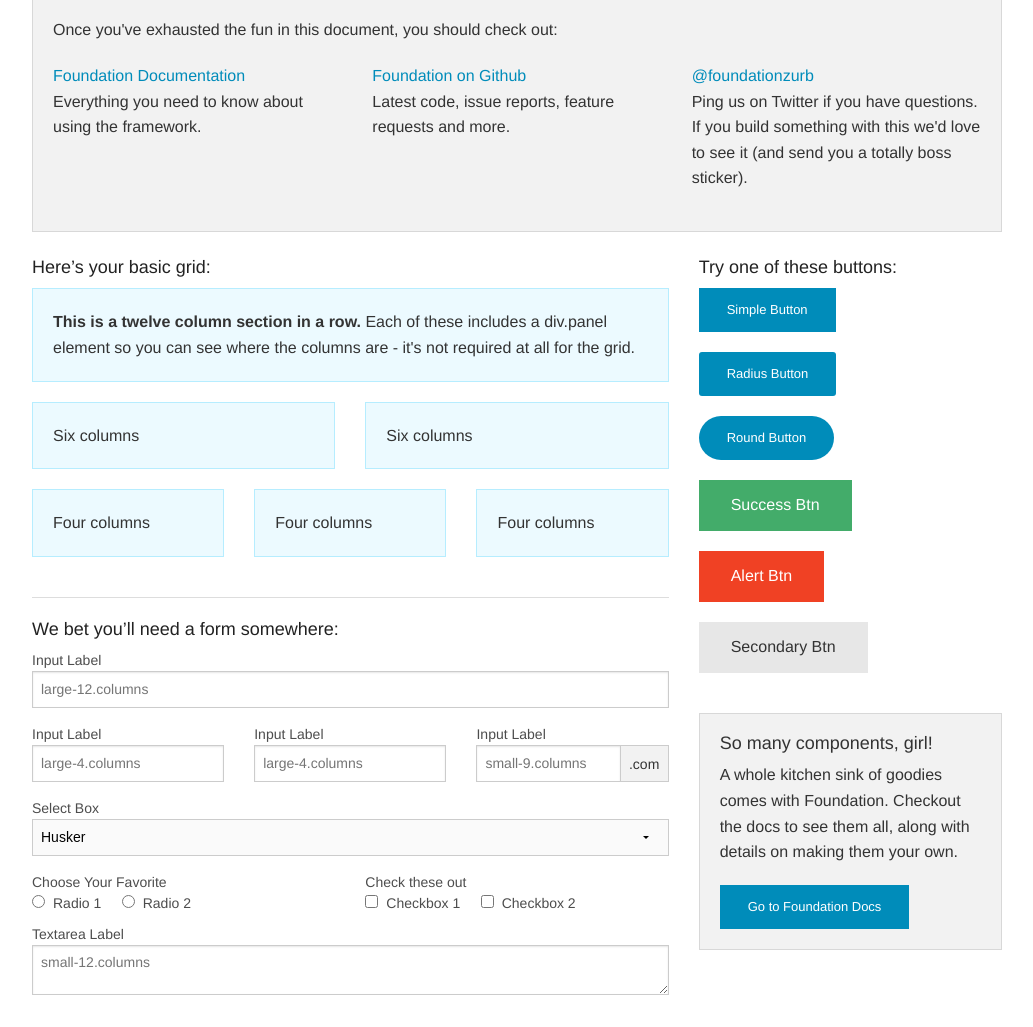
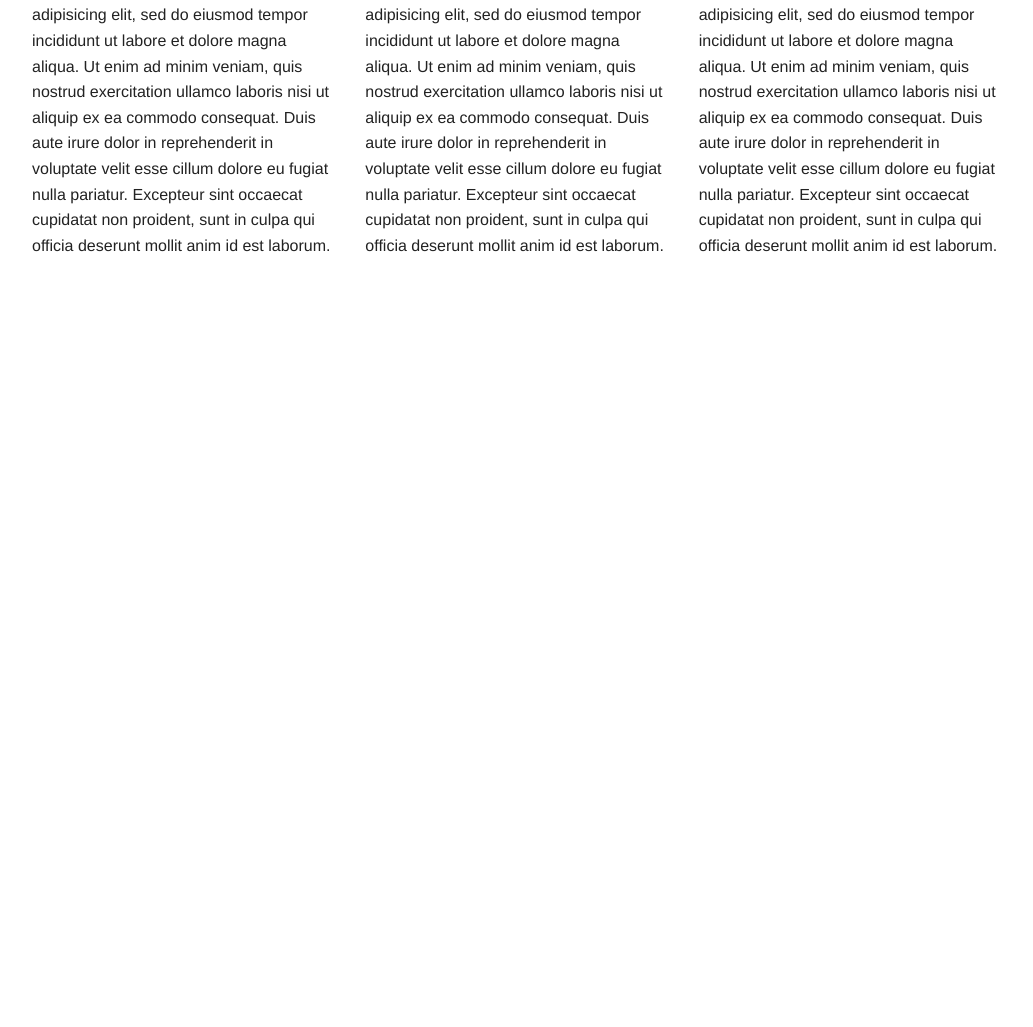
Before and after one commit to jdalgarn/378-website-starter, a plain HTML site: page index.html in a window 1280 px wide. Shown: the part 159-1186 px from the top of the page, without its empty margins (123-1156 px from the left). After the commit the page ends 800 px from the top, so only its background shows below. Drawn offline with Linux system fonts and the light colour scheme.

Commit message:
Base Base Base

```diff
--- a/index.html
+++ b/index.html
@@ -3,164 +3,85 @@
   <head>
     <meta charset="utf-8" />
     <meta name="viewport" content="width=device-width, initial-scale=1.0" />
-    <title>Foundation | Welcome</title>
+
+    <title>My Website</title>
+
     <link rel="stylesheet" href="css/foundation.css" />
     <script src="js/vendor/modernizr.js"></script>
+
   </head>
+
   <body>
 
-    <div class="row">
-      <div class="large-12 columns">
-        <h1>Welcome to Foundation</h1>
+    <!-- Masthead -->
+
+    <header class="row">
+
+      <header class="large-12 columns">
+
+        <h1>MyEWU Portal</h1>
+
+      </header>
+
+    </header>
+
+
+    <!-- Band of Content -->
+    <article class="row">
+
+      <!-- Column1 -->
+      <div class="large-6 columns">
+
+        <h2>Column1</h2>
+
       </div>
-    </div>
 
-    <div class="row">
-      <div class="large-12 columns">
-      	<div class="panel">
-	        <h3>We&rsquo;re stoked you want to try Foundation! </h3>
-	        <p>To get going, this file (index.html) includes some basic styles you can modify, play around with, or totally destroy to get going.</p>
-	        <p>Once you've exhausted the fun in this document, you should check out:</p>
-	        <div class="row">
-	        	<div class="large-4 medium-4 columns">
-	    		<p><a href="http://foundation.zurb.com/docs">Foundation Documentation</a><br />Everything you need to know about using the framework.</p>
-	    	</div>
-	        	<div class="large-4 medium-4 columns">
-	        		<p><a href="http://github.com/zurb/foundation">Foundation on Github</a><br />Latest code, issue reports, feature requests and more.</p>
-	        	</div>
-	        	<div class="large-4 medium-4 columns">
-	        		<p><a href="http://twitter.com/foundationzurb">@foundationzurb</a><br />Ping us on Twitter if you have questions. If you build something with this we'd love to see it (and send you a totally boss sticker).</p>
-	        	</div>
-					</div>
-      	</div>
-      </div>
-    </div>
+      <!-- Column2 -->
+      <div class="large-6 columns">
 
-    <div class="row">
-      <div class="large-8 medium-8 columns">
-        <h5>Here&rsquo;s your basic grid:</h5>
-        <!-- Grid Example -->
+        <h2>Column2</h2>
 
-        <div class="row">
-          <div class="large-12 columns">
-            <div class="callout panel">
-              <p><strong>This is a twelve column section in a row.</strong> Each of these includes a div.panel element so you can see where the columns are - it's not required at all for the grid.</p>
-            </div>
-          </div>
-        </div>
-        <div class="row">
-          <div class="large-6 medium-6 columns">
-            <div class="callout panel">
-              <p>Six columns</p>
-            </div>
-          </div>
-          <div class="large-6 medium-6 columns">
-            <div class="callout panel">
-              <p>Six columns</p>
-            </div>
-          </div>
-        </div>
-        <div class="row">
-          <div class="large-4 medium-4 small-4 columns">
-            <div class="callout panel">
-              <p>Four columns</p>
-            </div>
-          </div>
-          <div class="large-4 medium-4 small-4 columns">
-            <div class="callout panel">
-              <p>Four columns</p>
-            </div>
-          </div>
-          <div class="large-4 medium-4 small-4 columns">
-            <div class="callout panel">
-              <p>Four columns</p>
-            </div>
-          </div>
+      </article>
+
+      <footer class="row">
+
+        <div class="columns large-4">
+
+          <p>Lorem ipsum dolor sit amet, consectetur adipisicing elit, sed do eiusmod
+          tempor incididunt ut labore et dolore magna aliqua. Ut enim ad minim veniam,
+          quis nostrud exercitation ullamco laboris nisi ut aliquip ex ea commodo
+          consequat. Duis aute irure dolor in reprehenderit in voluptate velit esse
+          cillum dolore eu fugiat nulla pariatur. Excepteur sint occaecat cupidatat non
+          proident, sunt in culpa qui officia deserunt mollit anim id est laborum.</p>
+
         </div>
 
-        <hr />
+        <div class="columns large-4">
 
-        <h5>We bet you&rsquo;ll need a form somewhere:</h5>
-        <form>
-				  <div class="row">
-				    <div class="large-12 columns">
-				      <label>Input Label</label>
-				      <input type="text" placeholder="large-12.columns" />
-				    </div>
-				  </div>
-				  <div class="row">
-				    <div class="large-4 medium-4 columns">
-				      <label>Input Label</label>
-				      <input type="text" placeholder="large-4.columns" />
-				    </div>
-				    <div class="large-4 medium-4 columns">
-				      <label>Input Label</label>
-				      <input type="text" placeholder="large-4.columns" />
-				    </div>
-				    <div class="large-4 medium-4 columns">
-				      <div class="row collapse">
-				        <label>Input Label</label>
-				        <div class="small-9 columns">
-				          <input type="text" placeholder="small-9.columns" />
-				        </div>
-				        <div class="small-3 columns">
-				          <span class="postfix">.com</span>
-				        </div>
-				      </div>
-				    </div>
-				  </div>
-				  <div class="row">
-				    <div class="large-12 columns">
-				      <label>Select Box</label>
-				      <select>
-				        <option value="husker">Husker</option>
-				        <option value="starbuck">Starbuck</option>
-				        <option value="hotdog">Hot Dog</option>
-				        <option value="apollo">Apollo</option>
-				      </select>
-				    </div>
-				  </div>
-				  <div class="row">
-				    <div class="large-6 medium-6 columns">
-				      <label>Choose Your Favorite</label>
-				      <input type="radio" name="pokemon" value="Red" id="pokemonRed"><label for="pokemonRed">Radio 1</label>
-				      <input type="radio" name="pokemon" value="Blue" id="pokemonBlue"><label for="pokemonBlue">Radio 2</label>
-				    </div>
-				    <div class="large-6 medium-6 columns">
-				      <label>Check these out</label>
-				      <input id="checkbox1" type="checkbox"><label for="checkbox1">Checkbox 1</label>
-				      <input id="checkbox2" type="checkbox"><label for="checkbox2">Checkbox 2</label>
-				    </div>
-				  </div>
-				  <div class="row">
-				    <div class="large-12 columns">
-				      <label>Textarea Label</label>
-				      <textarea placeholder="small-12.columns"></textarea>
-				    </div>
-				  </div>
-				</form>
-      </div>
+          <p>Lorem ipsum dolor sit amet, consectetur adipisicing elit, sed do eiusmod
+          tempor incididunt ut labore et dolore magna aliqua. Ut enim ad minim veniam,
+          quis nostrud exercitation ullamco laboris nisi ut aliquip ex ea commodo
+          consequat. Duis aute irure dolor in reprehenderit in voluptate velit esse
+          cillum dolore eu fugiat nulla pariatur. Excepteur sint occaecat cupidatat non
+          proident, sunt in culpa qui officia deserunt mollit anim id est laborum.</p>
 
-      <div class="large-4 medium-4 columns">
-			  <h5>Try one of these buttons:</h5>
-			  <p><a href="#" class="small button">Simple Button</a><br/>
-        <a href="#" class="small radius button">Radius Button</a><br/>
-        <a href="#" class="small round button">Round Button</a><br/>
-        <a href="#" class="medium success button">Success Btn</a><br/>
-        <a href="#" class="medium alert button">Alert Btn</a><br/>
-        <a href="#" class="medium secondary button">Secondary Btn</a></p>
-				<div class="panel">
-        	<h5>So many components, girl!</h5>
-        	<p>A whole kitchen sink of goodies comes with Foundation. Checkout the docs to see them all, along with details on making them your own.</p>
-        	<a href="http://foundation.zurb.com/docs/" class="small button">Go to Foundation Docs</a>
         </div>
-      </div>
-    </div>
+
+        <div class="columns large-4">
+
+          <p>Lorem ipsum dolor sit amet, consectetur adipisicing elit, sed do eiusmod
+          tempor incididunt ut labore et dolore magna aliqua. Ut enim ad minim veniam,
+          quis nostrud exercitation ullamco laboris nisi ut aliquip ex ea commodo
+          consequat. Duis aute irure dolor in reprehenderit in voluptate velit esse
+          cillum dolore eu fugiat nulla pariatur. Excepteur sint occaecat cupidatat non
+          proident, sunt in culpa qui officia deserunt mollit anim id est laborum.</p>
+
+        </div>
+
+      </footer>
 
     <script src="js/vendor/jquery.js"></script>
     <script src="js/foundation.min.js"></script>
-    <script>
-      $(document).foundation();
-    </script>
+
   </body>
 </html>
--- a/scripts.js
+++ b/scripts.js
@@ -1,3 +1,3 @@
-<script>
-      $(document).foundation();
-    </script>
+/* My Scripts */
+
+$(document).foundation();
--- /dev/null
+++ b/styles.css
@@ -0,0 +1 @@
+/* My Styles */
```
